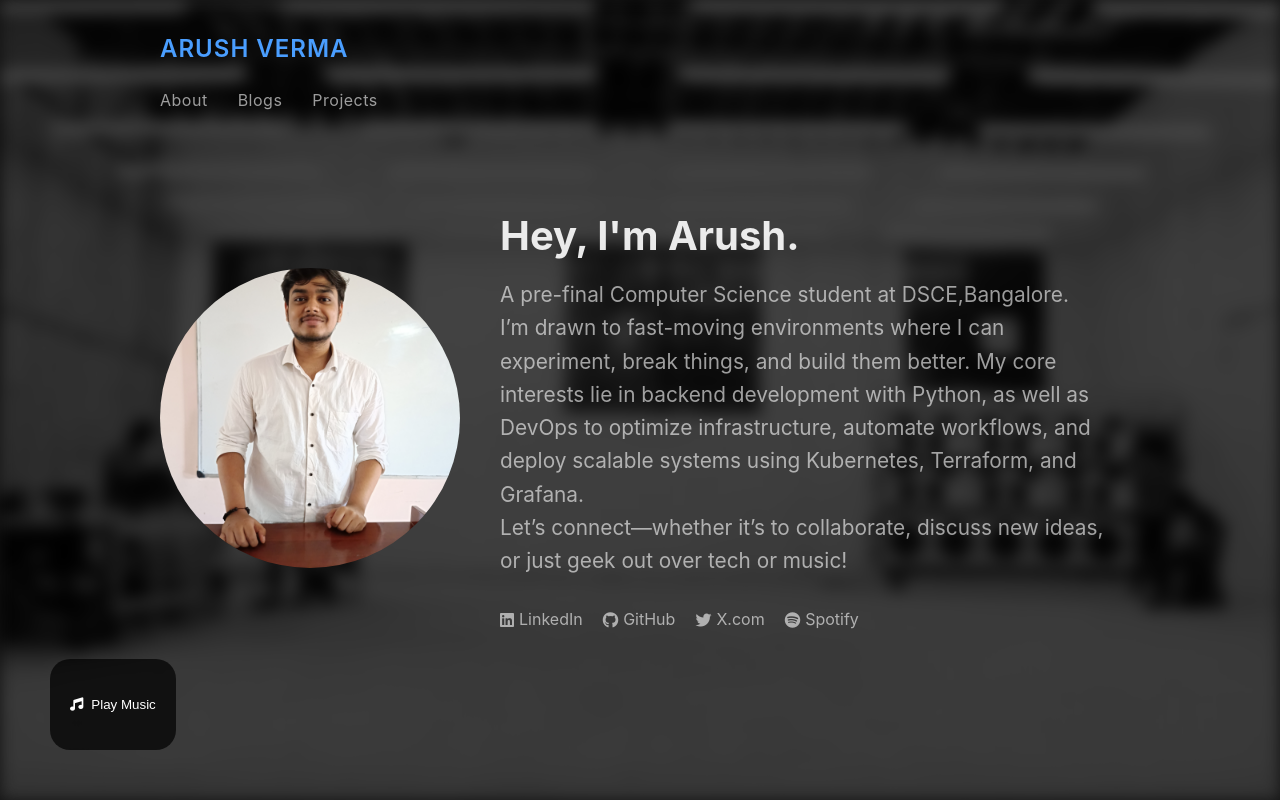
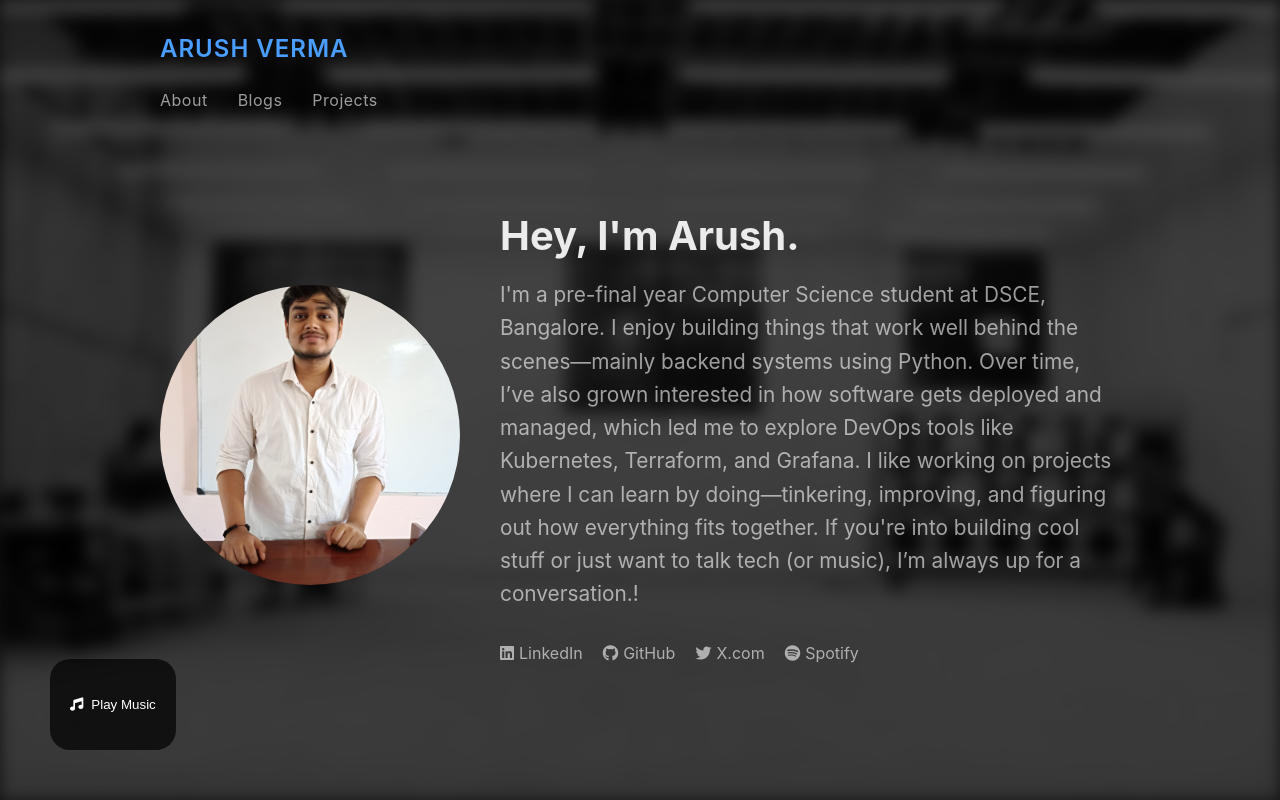
Before and after one commit to arush3218/Webfolio, a Django app: page / in a window 1280 px wide. Run offline with Django 5.2, Linux system fonts and the light colour scheme.

Commit message:
Update home.html

```diff
--- a/templates/home.html
+++ b/templates/home.html
@@ -13,13 +13,9 @@ Developer{%endblock %} {% block content %}
   <div class="profile-content">
     <h2 class="greeting">Hey, I'm Arush.</h2>
     <p class="bio">
-      A pre-final Computer Science student at DSCE,Bangalore.<br />I’m drawn to
-      fast-moving environments where I can experiment, break things, and build
-      them better. My core interests lie in backend development with Python, as
-      well as DevOps to optimize infrastructure, automate workflows, and deploy
-      scalable systems using Kubernetes, Terraform, and Grafana.<br />
-      Let’s connect—whether it’s to collaborate, discuss new ideas, or just geek
-      out over tech or music!
+      I'm a pre-final year Computer Science student at DSCE, Bangalore. I enjoy building things that work well behind the scenes—mainly backend systems using Python. Over time, I’ve also grown interested in how software gets deployed and managed, which led me to explore DevOps tools like Kubernetes, Terraform, and Grafana.
+
+I like working on projects where I can learn by doing—tinkering, improving, and figuring out how everything fits together. If you're into building cool stuff or just want to talk tech (or music), I’m always up for a conversation.!
     </p>
 
     <div class="social-links">
```
